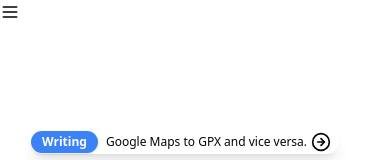
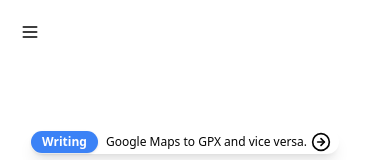
Before and after one commit to ManishGotame/manishgotame.com.np, a Next.js app: page / in a window 390 px wide. Shown: the top 160 px of the page. Built offline with nearby package versions, Linux system fonts and the light colour scheme.

Commit message:
padding fix

```diff
--- a/src/pages/index.tsx
+++ b/src/pages/index.tsx
@@ -36,14 +36,14 @@ export default function Home() {
     <>
       <div
         className={cn(
-          'fixed bg-white/70 dark:bg-black/70 w-full z-10 flex items-center backdrop-blur-sm transition-opacity duration-200',
+          'p-5 block lg:hidden fixed bg-white/70 dark:bg-black/70 w-full z-10 flex items-center backdrop-blur-sm transition-opacity duration-200',
           showName && 'border-b border-gray-200 dark:border-gray-800 shadow-sm'
         )}
       >
         <MenuButton />
         <h2
           className={cn(
-            'text-sm font-bold text-primary transform-gpu line-clamp-1 lg:hidden',
+            'text-sm ml-1 font-bold text-primary transform-gpu line-clamp-1 lg:hidden',
             showName ? 'block' : 'hidden'
           )}
         >
```
